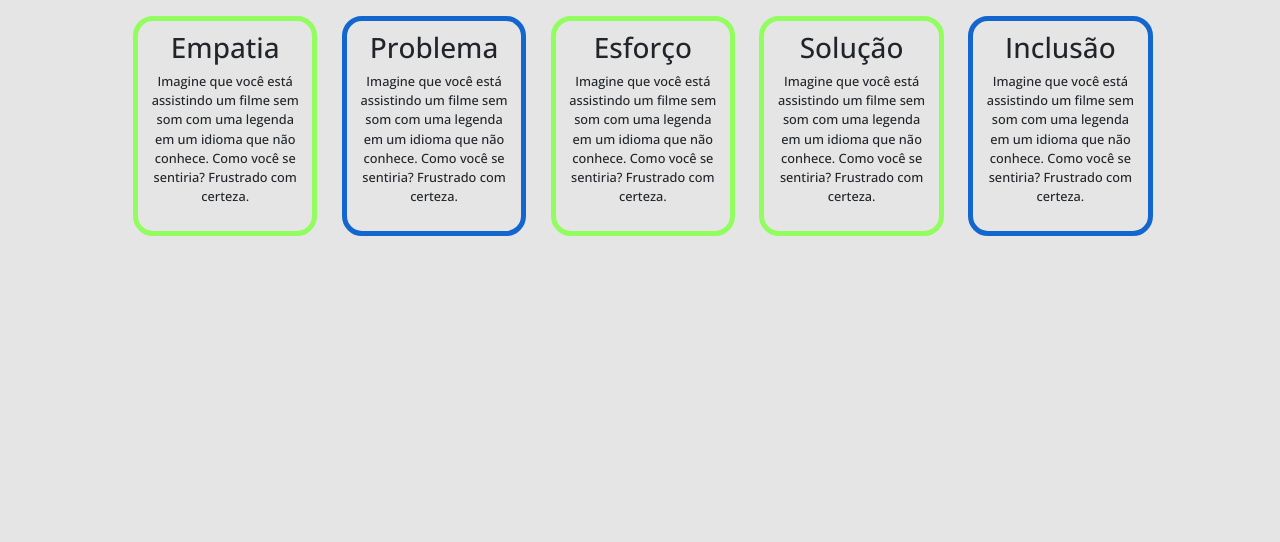
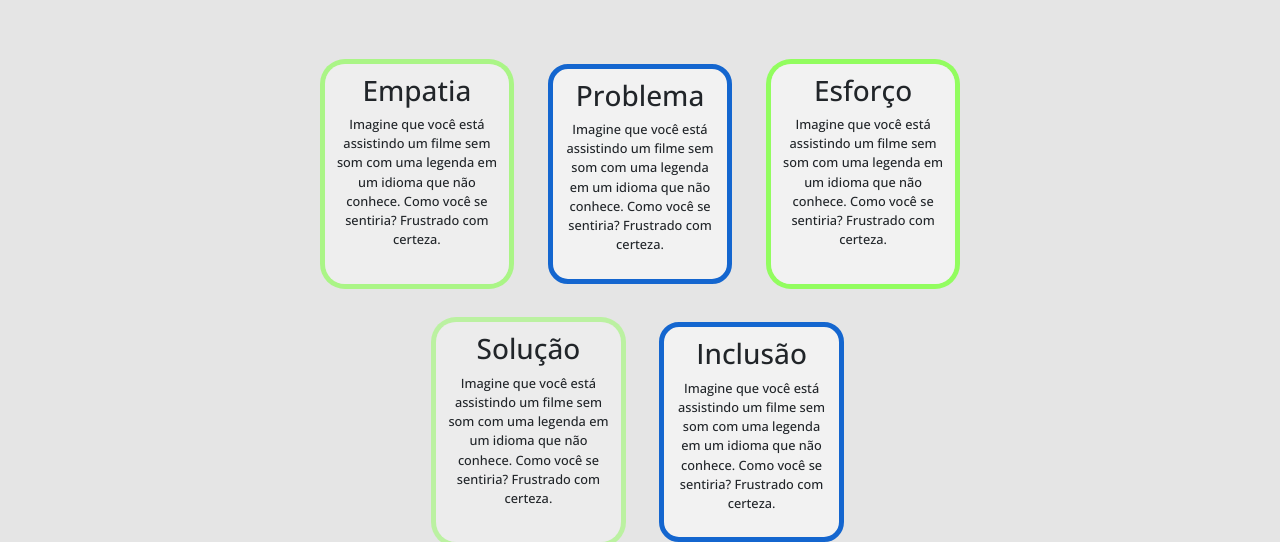
Before and after one commit to Allanpt/Mais1Code_Project_Landing_Page, a plain HTML site: page index.html in a window 1280 px wide. Shown: the part 652-1194 px from the top of the page. Before the commit the page ends 888 px from the top, so only its background shows below. Drawn offline with nearby package versions, Linux system fonts and the light colour scheme.

Commit message:
Segunda 'section' concluida

```diff
--- a/index.html
+++ b/index.html
@@ -44,38 +44,28 @@
         <section id="about-main-public">
             <div class="row about-main-public">
                 <div class="col-md-12">
-                    <h2>“Surdos podem fazer tudo que ouvintes fazem”</h2>
+                    <h2>“Surdos podem fazer <span>tudo</span> que ouvintes fazem”</h2>
                     <div id="frases" class="row">
-                        <div class="col-md-2">
-                            <div class="verde">
+                            <div class="verde empatia">
                                 <h3>Empatia</h3>
                                 <p>Imagine que você está assistindo um filme sem som com uma legenda em um idioma que não conhece. Como você se sentiria? Frustrado com certeza.</p>
                             </div>
-                        </div>
-                        <div class="col-md-2">
                             <div class="azul">
                                 <h3>Problema</h3>
                                 <p>Imagine que você está assistindo um filme sem som com uma legenda em um idioma que não conhece. Como você se sentiria? Frustrado com certeza.</p>
                             </div>
-                        </div>
-                        <div class="col-md-2">
                             <div class="verde">
                                 <h3>Esforço</h3>
                                 <p>Imagine que você está assistindo um filme sem som com uma legenda em um idioma que não conhece. Como você se sentiria? Frustrado com certeza.</p>
                             </div>
-                        </div>
-                        <div class="col-md-2">
-                            <div class="verde">
+                            <div class="verde solucao">
                                 <h3>Solução</h3>
                                 <p>Imagine que você está assistindo um filme sem som com uma legenda em um idioma que não conhece. Como você se sentiria? Frustrado com certeza.</p>
                             </div>
-                        </div>
-                        <div class="col-md-2">
                             <div class="azul">
                                 <h3>Inclusão</h3>
                                 <p>Imagine que você está assistindo um filme sem som com uma legenda em um idioma que não conhece. Como você se sentiria? Frustrado com certeza.</p>
                             </div>
-                        </div>
                     </div>
                 </div>
             </div>
--- a/style.css
+++ b/style.css
@@ -52,18 +52,41 @@ body,html{
     position: relative;
     width: 100%;
     min-height: 1px;
-    padding-right: 106px;
-    padding-left: 106px;
+    padding-right: 15px;
+    padding-left: 15px;
+}
+#about-main-public h2{
+    color: #1122BB;
+    text-shadow: 4px 4px 4px rgba(0, 0, 0, 0.25);
+    font-weight: 700;
+}
+#about-main-public h2 span{
+    color: #92FD5F;
+
 }
 #about-main-public #frases{
-
+    gap: 38.67px;
+    justify-content: center;
 }
 div.verde{
     padding: 10px;
     width: 184.44px;
     height: 220px;
     border-radius: 20px;
-    border: 5px solid #92FD5F;
+    box-shadow: 0 0 0 5px rgba(146, 253, 95, 1);
+    background: rgba(255, 255, 255, 0.50);
+}
+div.verde.empatia{
+    box-shadow: 0 0 0 5px rgba(146, 253, 95, 0.7);
+    background: rgba(255, 255, 255, 0.35);
+}
+div.verde.solucao{
+    box-shadow: 0 0 0 5px rgba(146, 253, 95, 0.5);
+    background: rgba(255, 255, 255, 0.25);
+}
+div.verde h3,
+div.verde p{
+    opacity: 1;
 }
 div.azul{
     padding: 10px;
@@ -71,6 +94,7 @@ div.azul{
     height: 220px;
     border-radius: 20px;
     border: 5px solid #1466CF;
+    background: rgba(255, 255, 255, 0.50);
 }
 #about-main-public h2{
     margin-top: 60px;
@@ -116,10 +140,12 @@ div.azul{
     }
 }
 @media (min-width: 768px){
-    .col-md-2 {
-        -ms-flex: 0 0 20%;
-        flex: 0 0 20%;
-        max-width: 20%;
+    #about-main-public .col-md-12 {
+        position: relative;
+        width: 100%;
+        min-height: 1px;
+        padding-right: 50px;
+        padding-left: 50px;
     }
 
 }
@@ -128,8 +154,44 @@ div.azul{
         justify-content: center;
         gap: 160px;
     }
-
+    #about-main-public .col-md-12 {
+        position: relative;
+        width: 100%;
+        min-height: 1px;
+        padding-right: 100px;
+        padding-left: 100px;
+    }
+}
+@media (min-width: 950px){
+    #about-main-public .col-md-12 {
+        position: relative;
+        width: 100%;
+        min-height: 1px;
+        padding-right: 140px;
+        padding-left: 140px;
+    }
+}
+@media (min-width: 1095px){
+    #about-main-public .col-md-12 {
+        position: relative;
+        width: 100%;
+        min-height: 1px;
+        padding-right: 220px;
+        padding-left: 220px;
+    }
+}
+@media (min-width: 1313px){
+    #about-main-public .col-md-12{
+        position: relative;
+        width: 100%;
+        min-height: 1px;
+        padding-right: 106px;
+        padding-left: 106px;
+    }
 }
 @media (min-width: 1440px){
-
+    #about-main-public #frases{
+        gap: 38.67px;
+        justify-content: center;
+    }
 }
```
